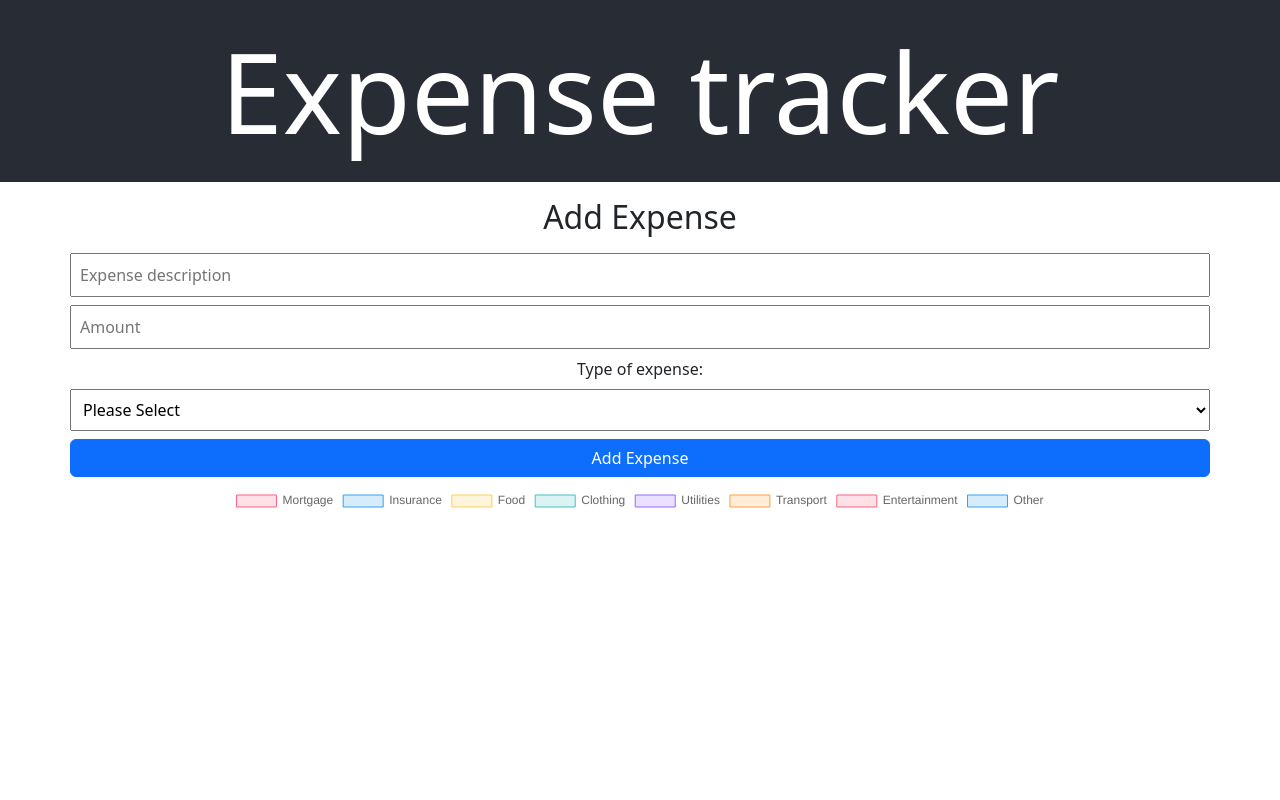
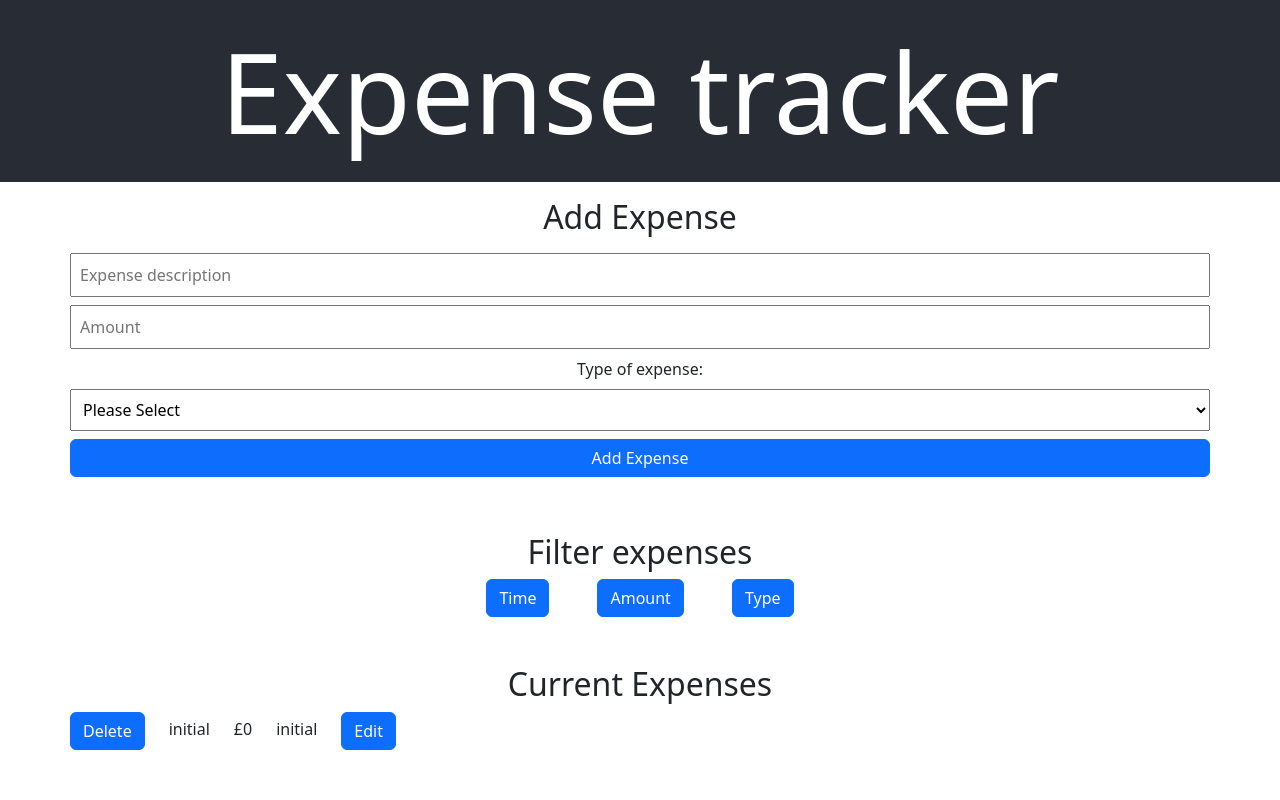
Before and after one commit to MoAnsir/Expense_Tracker, a React (Create React App) app: page / in a window 1280 px wide. Shown: the top 800 px of the page. Built offline with nearby package versions, Linux system fonts and the light colour scheme.

Commit message:
style changes

```diff
--- a/src/App.js
+++ b/src/App.js
@@ -24,9 +24,9 @@ function App() {
             <h1 className="p-4">Expense tracker</h1>
             <Container>
                 <AddExpense setExpenses={setExpenses} expenses={expenses} />
-                <BreakdownExpense expenses={expenses} />
                 <FilterExpense expenses={expenses} setExpenses={setExpenses} />
                 <ListExpense setExpenses={setExpenses} expenses={expenses} />
+                <BreakdownExpense expenses={expenses} />
             </Container>
         </div>
     );
--- a/src/Comps/AddExpense.js
+++ b/src/Comps/AddExpense.js
@@ -28,7 +28,7 @@ function AddExpense({ setExpenses, expenses }) {
     };
 
     return (
-        <Row>
+        <Row className="mb-5">
             <h2 className="p-2">Add Expense</h2>
             <input
                 className="p-2 mb-2"
--- a/src/Comps/FilterExpense.js
+++ b/src/Comps/FilterExpense.js
@@ -57,12 +57,15 @@ function FilterExpense({ expenses, setExpenses }) {
     };
 
     return (
-        <Row>
+        <Row className="mb-5">
             <Col>
                 <div>
                     <h2>Filter expenses</h2>
                     <Button onClick={() => onTimeFilterClick()}>Time</Button>
-                    <Button onClick={() => onAmountFilterClick()}>
+                    <Button
+                        className="mx-5"
+                        onClick={() => onAmountFilterClick()}
+                    >
                         Amount
                     </Button>
                     <Button onClick={() => onTypeFilterClick()}>Type</Button>
--- a/src/Comps/ListExpense.js
+++ b/src/Comps/ListExpense.js
@@ -25,13 +25,13 @@ function ListExpense({ setExpenses, expenses }) {
     };
 
     return (
-        <Row>
+        <Row className="mb-5 text-center">
             <Col className="p-0 m-0">
                 <h2>Current Expenses</h2>
                 <ul className="p-0 m-0">
                     {expenses.length
                         ? expenses.map((expense, index) => (
-                              <li key={expense.id}>
+                              <li key={expense.id} className="">
                                   <Button
                                       className="me-4"
                                       onClick={() => handleDelete(expense.id)}
```
